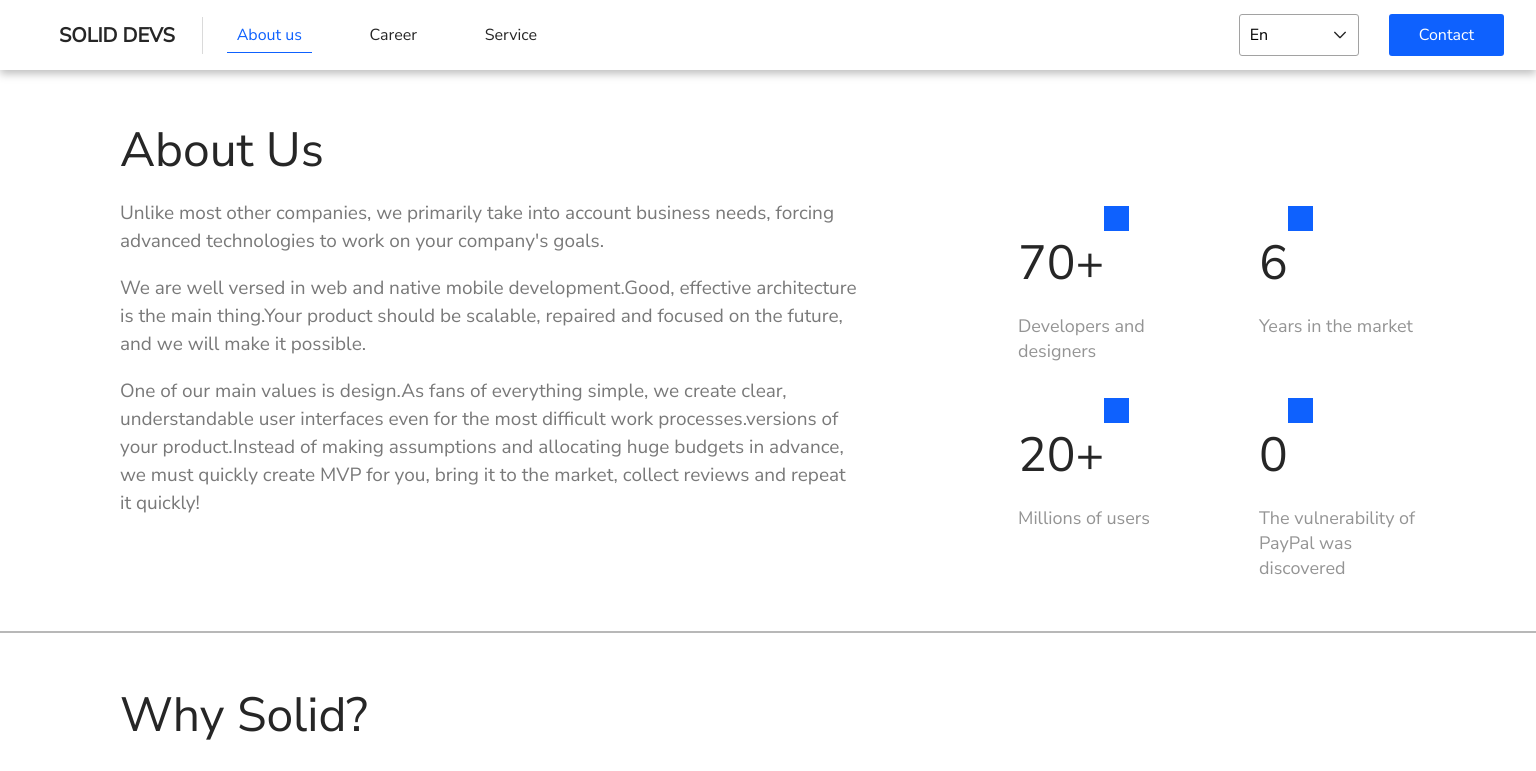
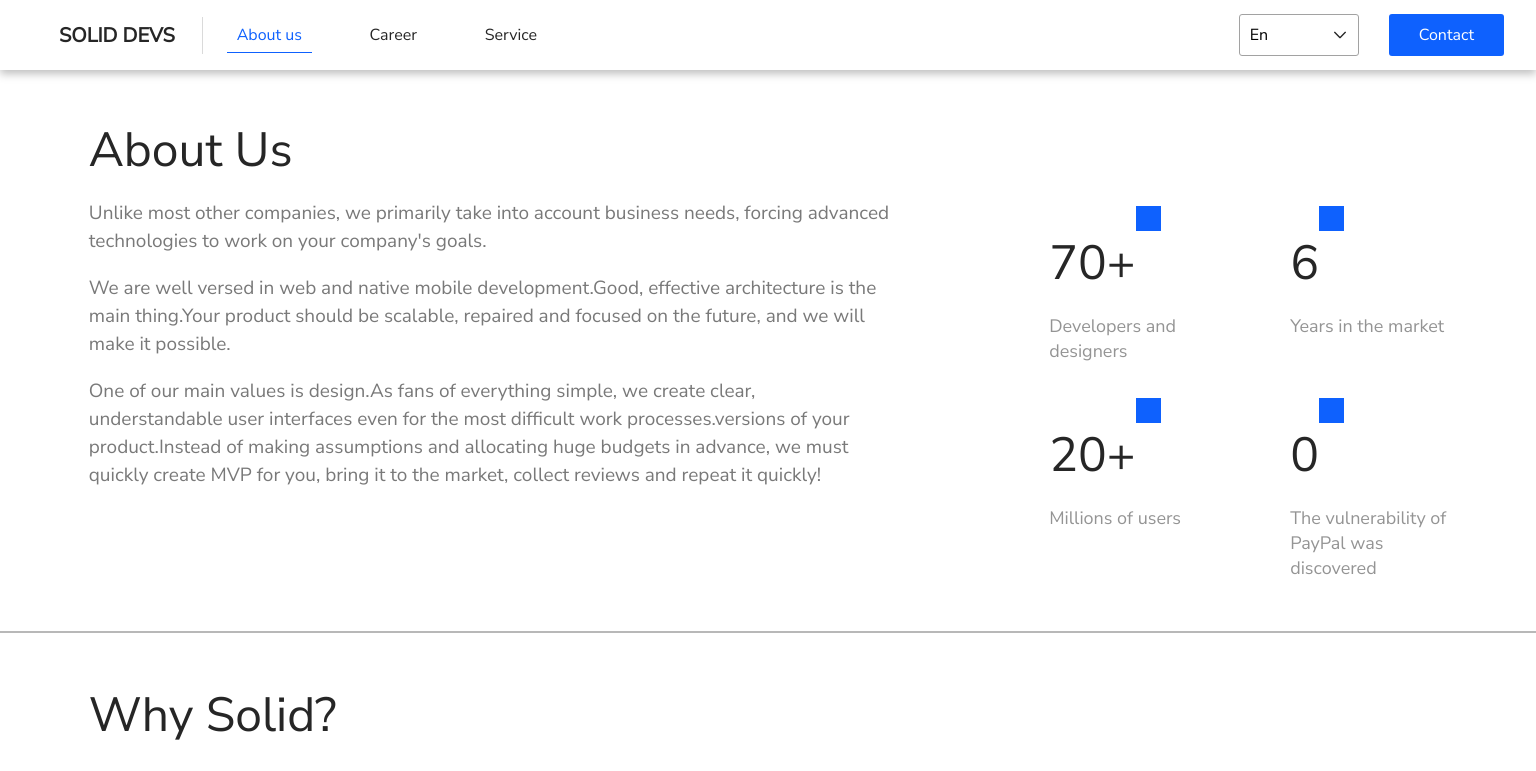
Before and after one commit to SolidDevs/solid-devs, a Next.js app: page /aboutUs in a window 1536 px wide. Shown: the top 771 px of the page. Built offline with nearby package versions, Linux system fonts and the light colour scheme.

Commit message:
changedPaddings

```diff
--- a/src/styles/globals.css
+++ b/src/styles/globals.css
@@ -87,6 +87,6 @@ a {
   .container-sm,
   .container-xl,
   .container-xxl {
-    max-width: 1320px;
+    max-width: 90%;
   }
 }
```
